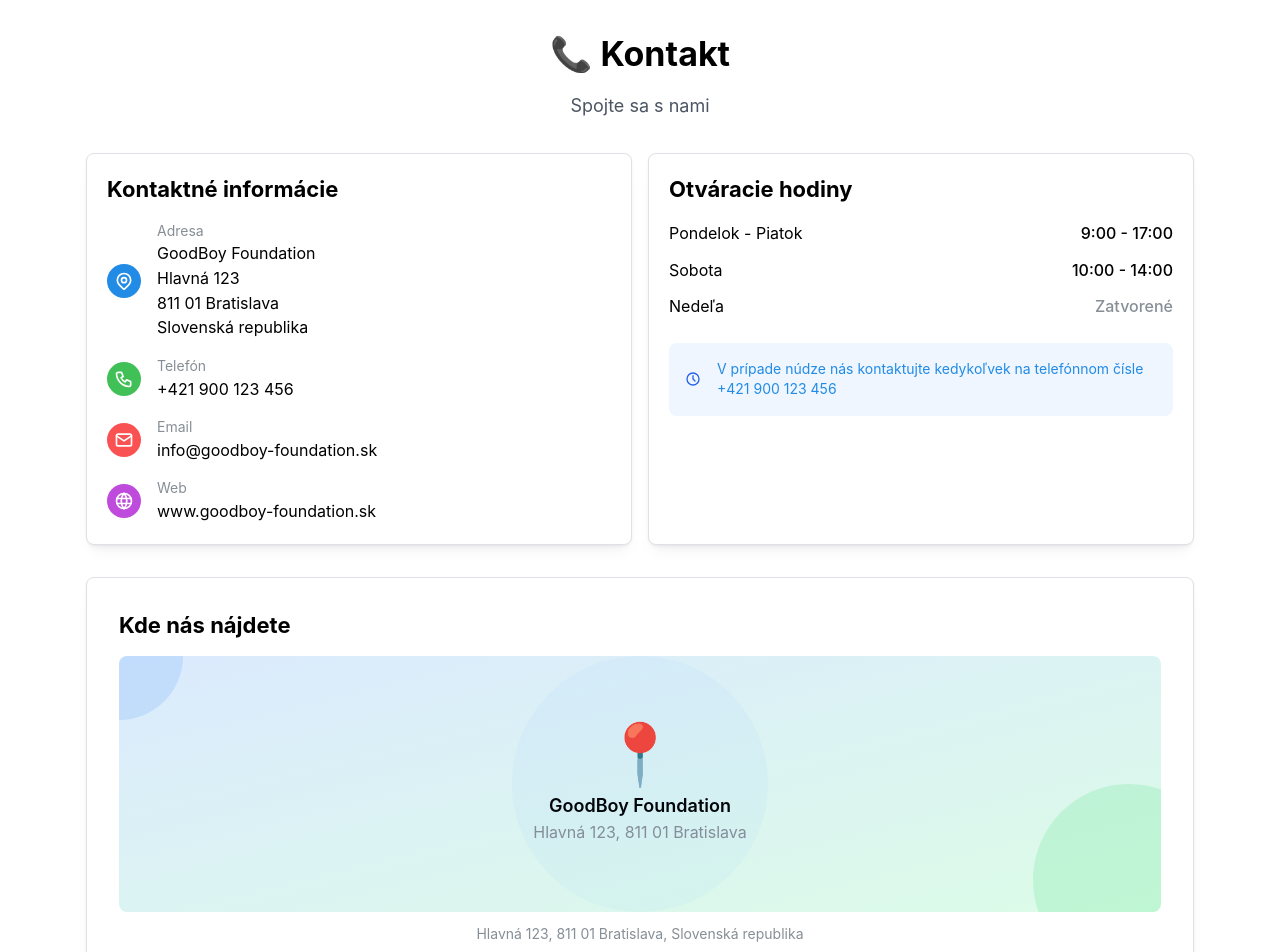
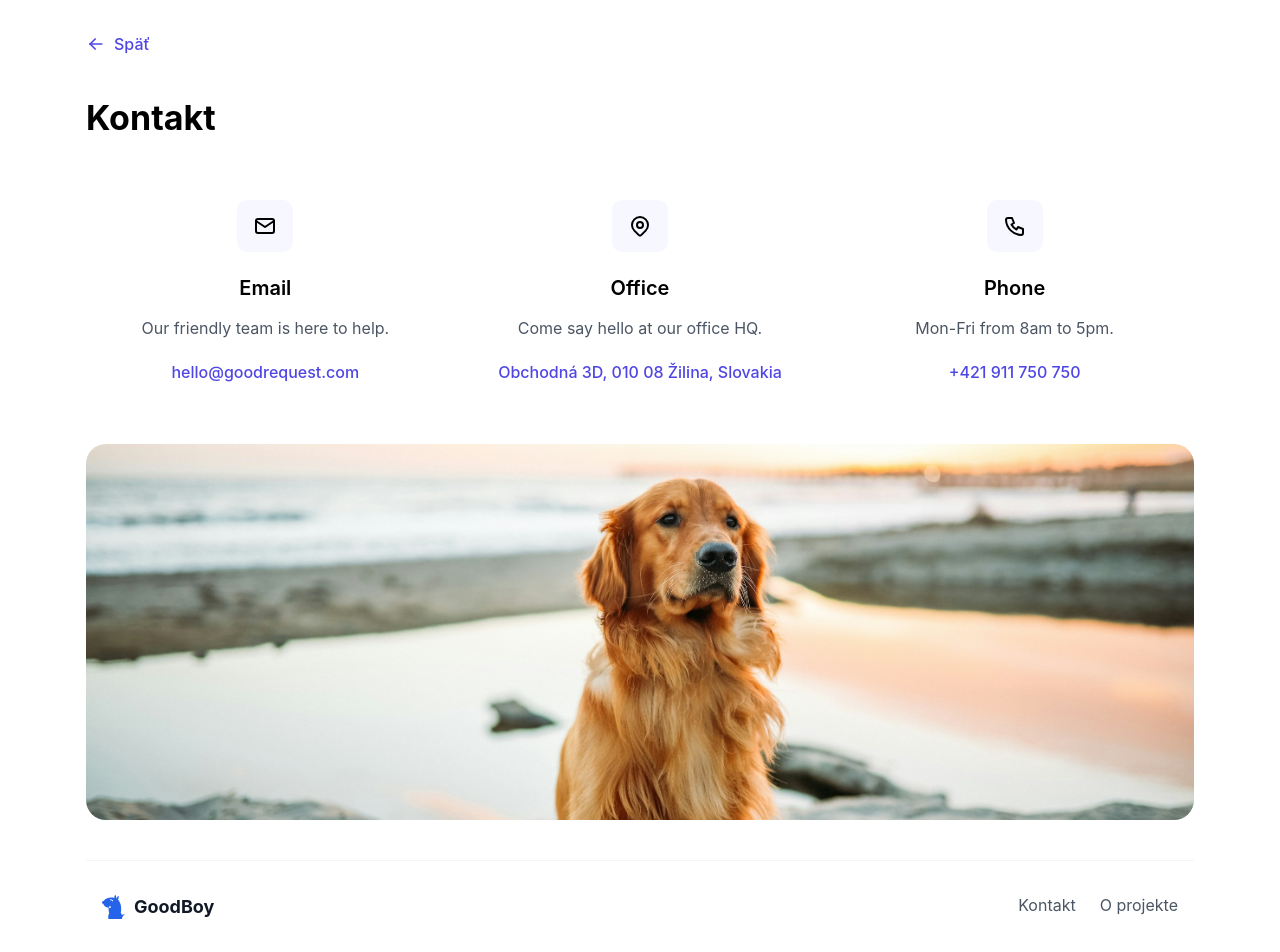
Before and after one commit to kchyzhyk/goodboy-foundation, a Next.js app: page /kontakt in a window 1280 px wide. Shown: the top 952 px of the page. Built offline with nearby package versions, Linux system fonts and the light colour scheme.

Commit message:
UI changes

```diff
--- a/public/locales/sk/common.json
+++ b/public/locales/sk/common.json
@@ -66,7 +66,7 @@
     "donors": "Prosím pridajte aspoň jedného darcu"
   },
   "contact": {
-    "title": "📞 Kontakt",
+    "title": "Kontakt",
     "subtitle": "Spojte sa s nami",
     "info": "Kontaktné informácie",
     "address": "Adresa",
--- a/src/app/(routes)/about/page.tsx
+++ b/src/app/(routes)/about/page.tsx
@@ -1,36 +1,83 @@
 'use client';
 
-import { useTranslation } from '@/src/hooks/useTranslation';
-import { useStats } from '@/src/hooks/useDonation';
+import Link from "next/link";
+import {Card, Container, Grid, Title, Text} from "@mantine/core";
+import {IconArrowLeft} from "@tabler/icons-react";
+import Footer from "@/src/components/layout/Footer";
 
 export default function AboutPage() {
-    const { t } = useTranslation();
-    const { data: stats, isLoading } = useStats();
 
     return (
-        <div className="max-w-3xl mx-auto px-4 py-12">
-            <h1 className="text-3xl font-bold text-center mb-8">🐕 O projekte</h1>
+        <Container size="lg" py="xl">
+            <Link
+                href="/"
+                className="inline-flex items-center gap-2 transition-colors  mb-10 figma-button-text back-btn"
+            >
+                <IconArrowLeft size={20} className="back-btn"/>
+                Späť
+            </Link>
 
-            <div className="prose prose-lg max-w-none">
-                <p className="text-gray-700 leading-relaxed">
-                    {t('about.text')}
-                </p>
-            </div>
+            <Title order={1} className="text-left mb-10">
+                O projekte
+            </Title>
 
-            <div className="grid grid-cols-2 gap-6 mt-10">
-                <div className="bg-gray-50 rounded-xl p-6 text-center">
-                    <p className="text-3xl font-bold text-gray-900">
-                        {isLoading ? '...' : `${stats?.contribution || 0} €`}
-                    </p>
-                    <p className="text-sm text-gray-500">{t('stats.total')}</p>
-                </div>
-                <div className="bg-gray-50 rounded-xl p-6 text-center">
-                    <p className="text-3xl font-bold text-gray-900">
-                        {isLoading ? '...' : stats?.contributors || 0}
-                    </p>
-                    <p className="text-sm text-gray-500">{t('stats.contributors')}</p>
-                </div>
-            </div>
-        </div>
+            <Grid mt="xl" className="w-full mb-10 gap-8">
+                <Grid.Col>
+                    <Card padding="lg" className="h-full w-full">
+                        <div className="flex flex-col items-center justify-center">
+                            <Text size="sm" className=" desc-text">
+                                Nadácia Good Boy sa venuje zlepšovaniu života psov v Žiline na Slovensku. Zachraňujeme
+                                opustené, týrané a bezdomovské psy, poskytujeme im lekársku starostlivosť, útočisko a
+                                lásku, ktorú si zaslúžia. Naším poslaním je dať týmto verným spoločníkom druhú šancu na
+                                život tým, že im nájdeme milujúci domov. Okrem záchrany a rehabilitácie sa zameriavame
+                                aj na podporu zodpovedného vlastníctva zvierat a ochrany zvierat prostredníctvom
+                                vzdelávacích a komunitných programov.
+                            </Text>
+                        </div>
+                    </Card>
+                </Grid.Col>
+            </Grid>
+            <Grid className="w-full mb-10 gap-4 border-t-2 border-gray-200 border-b-2 py-16">
+                <Grid.Col span={{base: 12, md: 6}}>
+                    <Card padding="lg" className="h-full w-full">
+                        <div className="flex flex-col items-center justify-center text-center">
+                            <Title order={4} mb="sm" className='mb-3 count-text'>12 200 €</Title>
+                            <Text size="sm" className="text-center count-desc">
+                                Celková vyzbieraná hodnota
+                            </Text>
+                        </div>
+                    </Card>
+                </Grid.Col>
+                <Grid.Col span={{base: 12, md: 6}}>
+                    <Card padding="lg" className="h-full w-full">
+                        <div className="flex flex-col items-center justify-center text-center">
+                            <Title order={4} mb="sm" className='mb-3 count-text'>1 028</Title>
+                            <Text size="sm" className="text-center count-desc">
+                                Počet darcov
+                            </Text>
+                        </div>
+                    </Card>
+                </Grid.Col>
+            </Grid>
+            <Grid mt="xl" className="w-full mb-10 gap-8">
+                <Grid.Col>
+                    <Card padding="lg" className="h-full w-full">
+                        <div className="flex flex-col items-center justify-center">
+                            <Text size="sm" className=" desc-text">
+                                Naša práca je možná vďaka podpore vášnivých dobrovoľníkov, štedrých darcov a komunity,
+                                ktorá sa hlboko stará o dobro zvierat. Organizujeme aj kastračné a sterilizačné
+                                iniciatívy, aby sme riešili problém túlavých psov a zabezpečili dlhodobý vplyv. V
+                                nadácii Good Boy veríme, že každý pes si zaslúži bezpečný, milujúci domov a šťastný
+                                život. Pridajte sa k nám a pomôžte nám robiť zmeny – či už dobrovoľníctvom, darovaním
+                                alebo adopciou chlpatého priateľa. Spoločne môžeme vytvoriť lepšiu budúcnosť pre psy v
+                                Žiline.
+                            </Text>
+                        </div>
+                    </Card>
+                </Grid.Col>
+            </Grid>
+            <Footer/>
+        </Container>
+
     );
 }
--- a/src/app/(routes)/kontakt/page.tsx
+++ b/src/app/(routes)/kontakt/page.tsx
@@ -1,158 +1,90 @@
 'use client';
 
-import { Container, Title, Text, Card, Grid, Stack, ThemeIcon, Group, Paper } from '@mantine/core';
-import { IconMail, IconPhone, IconMapPin, IconClock, IconWorld } from '@tabler/icons-react';
-import { useTranslation } from '@/src/hooks/useTranslation';
+import {Container, Title, Text, Card, Grid, Paper} from '@mantine/core';
+import {IconArrowLeft, IconMail, IconMapPin, IconPhone} from '@tabler/icons-react';
+import {useTranslation} from '@/src/hooks/useTranslation';
+import Footer from "@/src/components/layout/Footer";
+import Link from 'next/link';
 
 export default function KontaktPage() {
-    const { t } = useTranslation();
+    const {t} = useTranslation();
 
     return (
         <Container size="lg" py="xl">
-            <Title order={1} className="text-center mb-4">
+            <Link
+                href="/"
+                className="inline-flex items-center gap-2 transition-colors mb-10 figma-button-text back-btn"
+            >
+                <IconArrowLeft size={20} className="back-btn" />
+                Späť
+            </Link>
+
+            <Title order={1} className="text-left mb-10">
                 {t('contact.title')}
             </Title>
-            <Text size="lg" className="text-center text-gray-600 mb-8">
-                {t('contact.subtitle')}
-            </Text>
 
-            <Grid>
-                <Grid.Col span={{ base: 12, md: 6 }}>
-                    <Card shadow="sm" padding="lg" radius="md" withBorder className="h-full">
-                        <Title order={3} mb="md">{t('contact.info')}</Title>
-
-                        <Stack gap="md">
-                            <Group wrap="nowrap">
-                                <ThemeIcon color="blue" size="lg" radius="xl">
-                                    <IconMapPin size={20} />
-                                </ThemeIcon>
-                                <div>
-                                    <Text size="sm" c="dimmed">{t('contact.address')}</Text>
-                                    <Text>GoodBoy Foundation</Text>
-                                    <Text>Hlavná 123</Text>
-                                    <Text>811 01 Bratislava</Text>
-                                    <Text>Slovenská republika</Text>
-                                </div>
-                            </Group>
-
-                            <Group wrap="nowrap">
-                                <ThemeIcon color="green" size="lg" radius="xl">
-                                    <IconPhone size={20} />
-                                </ThemeIcon>
-                                <div>
-                                    <Text size="sm" c="dimmed">{t('contact.phone')}</Text>
-                                    <Text>+421 900 123 456</Text>
-                                </div>
-                            </Group>
-
-                            <Group wrap="nowrap">
-                                <ThemeIcon color="red" size="lg" radius="xl">
-                                    <IconMail size={20} />
-                                </ThemeIcon>
-                                <div>
-                                    <Text size="sm" c="dimmed">{t('contact.email')}</Text>
-                                    <Text>info@goodboy-foundation.sk</Text>
-                                </div>
-                            </Group>
-
-                            <Group wrap="nowrap">
-                                <ThemeIcon color="grape" size="lg" radius="xl">
-                                    <IconWorld size={20} />
-                                </ThemeIcon>
-                                <div>
-                                    <Text size="sm" c="dimmed">{t('contact.web')}</Text>
-                                    <Text>www.goodboy-foundation.sk</Text>
-                                </div>
-                            </Group>
-                        </Stack>
+            <Grid mt="xl" className="w-full mb-10 gap-8">
+                <Grid.Col span={{base: 12, md: 4}}>
+                    <Card padding="lg" className="h-full w-full">
+                        <div className="flex flex-col items-center justify-center text-center">
+                            <div className="icon-wrapper p-4">
+                                <IconMail size={24} className='contact' />
+                            </div>
+                            <Title order={4} mb="sm" className='mb-2 email-text'>Email</Title>
+                            <Text size="sm" className="text-center desc-text">
+                                Our friendly team is here to help.
+                            </Text>
+                            <Text size="sm" className="text-center link">
+                                hello@goodrequest.com
+                            </Text>
+                        </div>
                     </Card>
                 </Grid.Col>
 
-                <Grid.Col span={{ base: 12, md: 6 }}>
-                    <Card shadow="sm" padding="lg" radius="md" withBorder className="h-full">
-                        <Title order={3} mb="md">{t('contact.hours')}</Title>
+                <Grid.Col span={{base: 12, md: 4}}>
+                    <Card padding="lg" className="h-full w-full">
+                        <div className="flex flex-col items-center justify-center text-center">
+                            <div className="icon-wrapper p-4">
+                                <IconMapPin size={24} className='contact' />
+                            </div>
+                            <Title order={4} mb="sm" className='mb-2 email-text'>Office</Title>
+                            <Text size="sm" className="text-center desc-text">
+                                Come say hello at our office HQ.
+                            </Text>
+                            <Text size="sm" className="text-center link">
+                                Obchodná 3D, 010 08 Žilina, Slovakia
+                            </Text>
+                        </div>
+                    </Card>
+                </Grid.Col>
 
-                        <Stack gap="sm">
-                            <Group justify="space-between">
-                                <Text>{t('contact.weekdays')}</Text>
-                                <Text fw={500}>9:00 - 17:00</Text>
-                            </Group>
-                            <Group justify="space-between">
-                                <Text>{t('contact.saturday')}</Text>
-                                <Text fw={500}>10:00 - 14:00</Text>
-                            </Group>
-                            <Group justify="space-between">
-                                <Text>{t('contact.sunday')}</Text>
-                                <Text fw={500} c="dimmed">{t('contact.closed')}</Text>
-                            </Group>
-                        </Stack>
-
-                        <div className="mt-6 p-4 bg-blue-50 rounded-lg">
-                            <Group wrap="nowrap">
-                                <IconClock size={20} className="text-blue-600" />
-                                <Text size="sm" c="blue">
-                                    {t('contact.emergency')}
-                                </Text>
-                            </Group>
+                <Grid.Col span={{base: 12, md: 4}}>
+                    <Card padding="lg" className="h-full w-full">
+                        <div className="flex flex-col items-center justify-center text-center">
+                            <div className="icon-wrapper p-4">
+                                <IconPhone size={24} className='contact' />
+                            </div>
+                            <Title order={4} mb="sm" className='mb-2 email-text'>Phone</Title>
+                            <Text size="sm" className="text-center desc-text">
+                                Mon-Fri from 8am to 5pm.
+                            </Text>
+                            <Text size="sm" className="text-center link">
+                                +421 911 750 750
+                            </Text>
                         </div>
                     </Card>
                 </Grid.Col>
             </Grid>
 
-            <Paper shadow="sm" p="xl" radius="md" withBorder mt="xl">
-                <Title order={3} mb="md">{t('contact.where')}</Title>
-                <div className="w-full h-64 bg-gradient-to-br from-blue-100 to-green-100 rounded-lg flex items-center justify-center relative overflow-hidden">
-                    <div className="text-center">
-                        <div className="text-6xl mb-2 animate-float">📍</div>
-                        <Text size="lg" fw={600}>GoodBoy Foundation</Text>
-                        <Text c="dimmed">Hlavná 123, 811 01 Bratislava</Text>
-                    </div>
-                    <div className="absolute top-0 left-0 w-32 h-32 bg-blue-400/20 rounded-full -translate-x-1/2 -translate-y-1/2" />
-                    <div className="absolute bottom-0 right-0 w-48 h-48 bg-green-400/20 rounded-full translate-x-1/3 translate-y-1/3" />
-                    <div className="absolute top-1/2 left-1/2 w-64 h-64 bg-blue-500/5 rounded-full -translate-x-1/2 -translate-y-1/2 animate-pulse" />
-                </div>
-                <Text size="sm" c="dimmed" className="mt-3 text-center">
-                    Hlavná 123, 811 01 Bratislava, Slovenská republika
-                </Text>
+            <Paper className={'image-wrapper'}>
+                <img
+                    src="/images/good-doggo-2.jpg"
+                    alt="Good boy dog"
+                    className="w-full h-auto"
+                />
             </Paper>
 
-            <Grid mt="xl">
-                <Grid.Col span={{ base: 12, md: 4 }}>
-                    <Card shadow="sm" padding="lg" radius="md" withBorder>
-                        <div className="text-center">
-                            <div className="text-4xl mb-3">🏠</div>
-                            <Title order={4} mb="sm">{t('contact.shelters')}</Title>
-                            <Text size="sm" c="dimmed">
-                                {t('contact.sheltersDesc')}
-                            </Text>
-                        </div>
-                    </Card>
-                </Grid.Col>
-
-                <Grid.Col span={{ base: 12, md: 4 }}>
-                    <Card shadow="sm" padding="lg" radius="md" withBorder>
-                        <div className="text-center">
-                            <div className="text-4xl mb-3">🐕</div>
-                            <Title order={4} mb="sm">{t('contact.dogs')}</Title>
-                            <Text size="sm" c="dimmed">
-                                {t('contact.dogsDesc')}
-                            </Text>
-                        </div>
-                    </Card>
-                </Grid.Col>
-
-                <Grid.Col span={{ base: 12, md: 4 }}>
-                    <Card shadow="sm" padding="lg" radius="md" withBorder>
-                        <div className="text-center">
-                            <div className="text-4xl mb-3">🤝</div>
-                            <Title order={4} mb="sm">{t('contact.cooperation')}</Title>
-                            <Text size="sm" c="dimmed">
-                                {t('contact.cooperationDesc')}
-                            </Text>
-                        </div>
-                    </Card>
-                </Grid.Col>
-            </Grid>
+            <Footer/>
         </Container>
     );
 }
--- a/src/app/globals.css
+++ b/src/app/globals.css
@@ -3,7 +3,7 @@
 @tailwind utilities;
 
 :root {
-    --primary: #1a56db;
+    --primary: #4F46E5;
     --primary-light: #3b82f6;
     --secondary: #F3F4F6;
     --accent: #111827;
@@ -167,7 +167,8 @@ body {
     width: 100%;
     max-width: 1280px;
     height: 100%;
-    max-height: 1024px;
+    /*max-height: 1024px;*/
+    max-height: 100vh;
     padding: 20px 10px 10px 10px;
     gap: 80px;
     align-items: stretch;
@@ -184,14 +185,15 @@ body {
 .image-column {
     display: none;
     max-width: 602px;
-    width: 100%;
+    width: auto;
     border-radius: 20px;
     background: linear-gradient(to bottom right, #eff6ff, #eef2ff);
     align-items: center;
     justify-content: center;
     position: relative;
     overflow: hidden;
-    height: 100%;
+    height: auto;
+    max-height:100vh;
 }
 
 @media (min-width: 768px) {
@@ -337,3 +339,83 @@ body {
     font-size: 16px;
     line-height: 24px;
 }
+
+.contact-header {
+    font-family: var(--font-inter), serif;
+    font-weight: 700;
+    font-size: 48px;
+    line-height: 56px;
+    color: var(--accent);
+}
+
+.icon-wrapper {
+   border-radius: 10px;
+    background: #A5B4FC1A;
+    padding: 14px 16px;
+    margin-bottom: 20px;
+}
+
+
+.email-text {
+    font-family: var(--font-inter), serif;
+    font-weight: 600;
+    font-size: 20px;
+    line-height: 32px;
+}
+
+.desc-text {
+    font-family: var(--font-inter), serif;
+    font-weight: 400;
+    font-size: 16px;
+    line-height: 24px;
+    color: #4B5563;
+    margin-bottom: 20px;
+}
+
+.link {
+    font-family: var(--font-inter), serif;
+    font-weight: 500;
+    font-size: 16px;
+    line-height: 24px;
+    color: #4F46E5;
+}
+
+.image-wrapper {
+    border-radius: 20px;
+    overflow: hidden;
+    max-height: 376px;
+    max-width: 1120px;
+    display: flex;
+    align-items: center;
+    justify-content: center;
+    margin: 0 auto 40px auto;
+}
+
+.image-wrapper img {
+    width: 100%;
+    height: 100%;
+    object-fit: cover;
+    transform: translateY(5%)
+}
+
+
+.back-btn {
+    color: var(--primary);
+}
+
+.count-text {
+    font-family: var(--font-inter), serif;
+    font-weight: 600;
+    font-size: 60px;
+    line-height: 72px;
+    letter-spacing: -0.3px;
+    color: var(--primary);
+}
+
+.count-desc {
+    font-family: var(--font-inter), serif;
+    font-weight: 400;
+    font-size: 18px;
+    line-height: 24px;
+    color: var(--accent);
+}
--- a/src/components/layout/Footer.tsx
+++ b/src/components/layout/Footer.tsx
@@ -1,23 +1,32 @@
 'use client';
 
-import Link from 'next/link';
+import { Container, Grid } from '@mantine/core';
 import { IconBrandInstagram, IconBrandFacebook } from '@tabler/icons-react';
 import { useTranslation } from '@/src/hooks/useTranslation';
 import DogIcon from "@/src/components/icons/DogIcon";
+import Link from 'next/link';
+import {usePathname} from "next/navigation";
 
 export default function Footer() {
     const { t } = useTranslation();
+    const pathname = usePathname();
 
     return (
         <footer className="w-full bg-white border-t border-gray-100 mt-auto">
-            <div className="max-w-7xl mx-auto py-4">
-                <div className="flex items-center justify-between pt-4 border-t border-gray-100">
+            <Container size="lg" py="xl">
+                <Grid className="w-full">
+
+                    <Grid.Col span={{ base: 12, md: 6 }}>
                         <div className="flex items-center gap-2 text-lg font-bold text-gray-900">
                             <DogIcon size={24} className="text-blue-600" />
                             <span>GoodBoy</span>
                         </div>
+                    </Grid.Col>
 
-                    <div className="flex items-center gap-6">
+                    <Grid.Col span={{ base: 12, md: 6 }}>
+                        <div className="flex items-center justify-end gap-6">
+
+                            {pathname === '/' &&
                                 <div className="flex gap-3">
                                     <a
                                         href="#"
@@ -34,6 +43,8 @@ export default function Footer() {
                                         <IconBrandInstagram size={20} />
                                     </a>
                                 </div>
+                            }
+
                             <div className="flex gap-6 text-sm">
                                 <Link
                                     href="/kontakt"
@@ -49,8 +60,9 @@ export default function Footer() {
                                 </Link>
                             </div>
                         </div>
-                </div>
-            </div>
+                    </Grid.Col>
+                </Grid>
+            </Container>
         </footer>
     );
 }
```
Also changed, not shown: src/app/(routes)/page.tsx (+6 -16 lines). Lines whose indentation alone changed are shown as unchanged.
